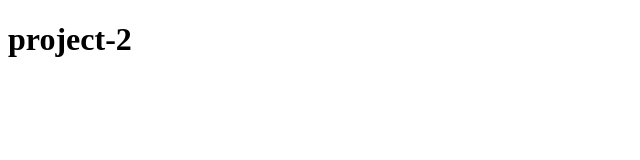
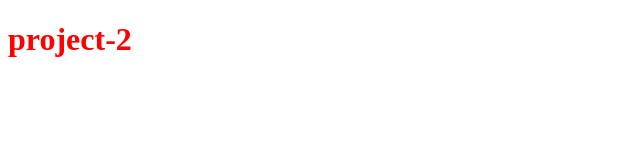
Before and after one commit to Amber-Hsin/project-2, a plain HTML site: page index.html in a window 1280 px wide. Shown: the whole page, without its empty margins (0-640 px from the left). Drawn offline with Linux system fonts and the light colour scheme.

Commit message:
更新css

```diff
--- /dev/null
+++ b/all.css
@@ -0,0 +1,3 @@
+h1{
+    color: red;
+}
--- a/index.html
+++ b/index.html
@@ -5,6 +5,7 @@
     <meta http-equiv="X-UA-Compatible" content="IE=edge">
     <meta name="viewport" content="width=device-width, initial-scale=1.0">
     <title>Document</title>
+    <link rel="stylesheet" href="all.css">
 </head>
 <body>
     <h1>project-2</h1>
```
